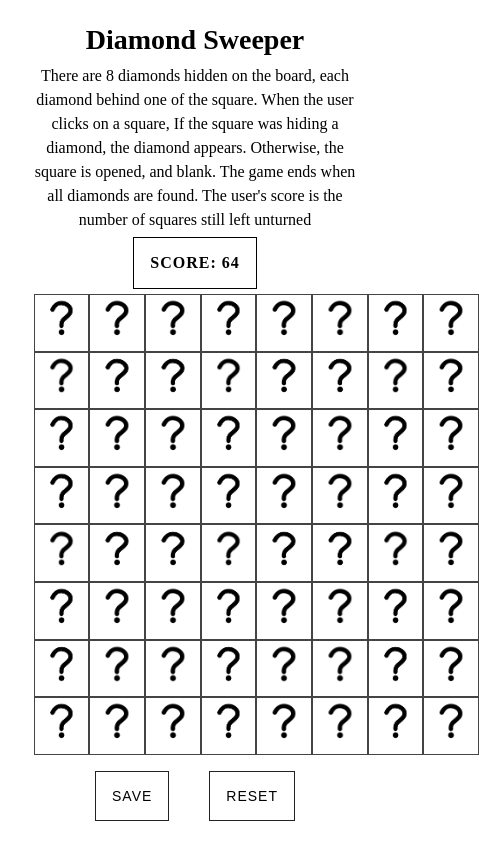
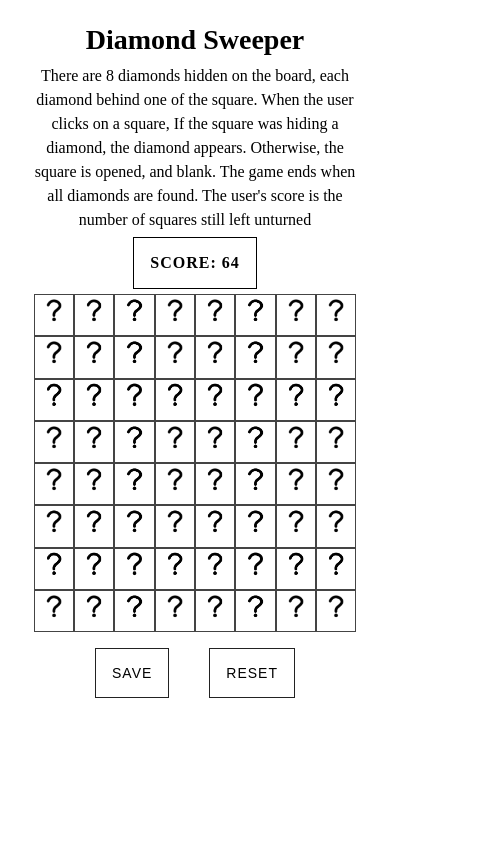
Before and after one commit to guptamadhur/Diamond-Sweeper, a React (Create React App) app: page / in a window 390 px wide. Shown: the whole page, 479 px wide, since content can reach past the window. Built offline with nearby package versions, Linux system fonts and the light colour scheme.

Commit message:
Code Refactor

```diff
--- a/src/client/component/DiamondSweeper/Board/board.css
+++ b/src/client/component/DiamondSweeper/Board/board.css
@@ -13,9 +13,7 @@
 .status-info ol {
     max-height: 400px;
     display: flex;
-    flex-direction: column;
-    flex-wrap: wrap;
-    max-width: 80vw;
+    flex-flow: column wrap;
     justify-content: space-between;
 }
 
@@ -51,6 +49,10 @@
 }
 
 @media only screen and (max-width: 800px) {
+    .board {
+        width: auto;
+    }
+
     .board li {
         flex: 1 1 12.5%;
         height: 0;
```
